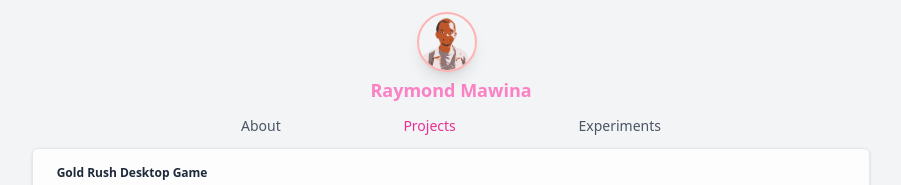
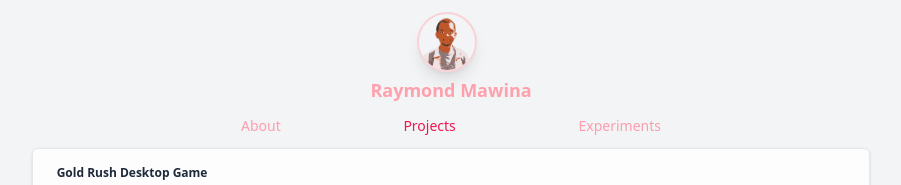
Before and after one commit to mfanaKoPitori/portfolio, a Next.js app: page /projects in a window 1280 px wide. Shown: the top 185 px of the page, without its empty margins (189-1090 px from the left). Built offline with nearby package versions, Linux system fonts and the light colour scheme; no server answers; grey boxes are pictures that could not be loaded.

Commit message:
fix: removed strong accents of pink

```diff
--- a/components/Header/Presentation.tsx
+++ b/components/Header/Presentation.tsx
@@ -21,7 +21,7 @@ const Presentation: React.FC<HeaderInfoProps> = ({ fullname, bio, role}) => {
             <Image
               src="/images/headshot_pixel_nice_2.png"
               alt={`Headshot of ${fullname}`}
-              className="rounded-full border-2 border-red-300/80 backdrop-blur-sm shadow-lg pointer-events-none"
+              className="rounded-full border-2 border-rose-300/40 backdrop-blur-sm shadow-lg pointer-events-none"
               width={60}
               height={60}
               draggable={false}
@@ -29,7 +29,7 @@ const Presentation: React.FC<HeaderInfoProps> = ({ fullname, bio, role}) => {
 
         </section>
 
-        <h1 className="text-sm lg:text-lg font-bold text-center  text-pink-400/80">
+        <h1 className="text-sm lg:text-lg font-bold text-center text-rose-300">
           {fullname}
         </h1>
       </header>
--- a/components/NavigationTabs/Presentation.tsx
+++ b/components/NavigationTabs/Presentation.tsx
@@ -23,8 +23,8 @@ const Presentation: React.FC<NavigationTabsInfoProps> = ({
                 href={item === "About" ? "/":`/${item.toLocaleLowerCase()}`}
                 className={`text-sm lg:text-md ${
                   activeButton === item
-                    ? "green-amber-500 text-pink-600/80"
-                    : " text-gray-600 hover:text-pink-400/60"
+                    ? "green-amber-500 text-rose-600/90"
+                    : "text-rose-400/60 hover:text-rose-800"
                 }`}
                 onClick={() => {
                   if (activeButton !== item) handleButtonClick(item);
```
